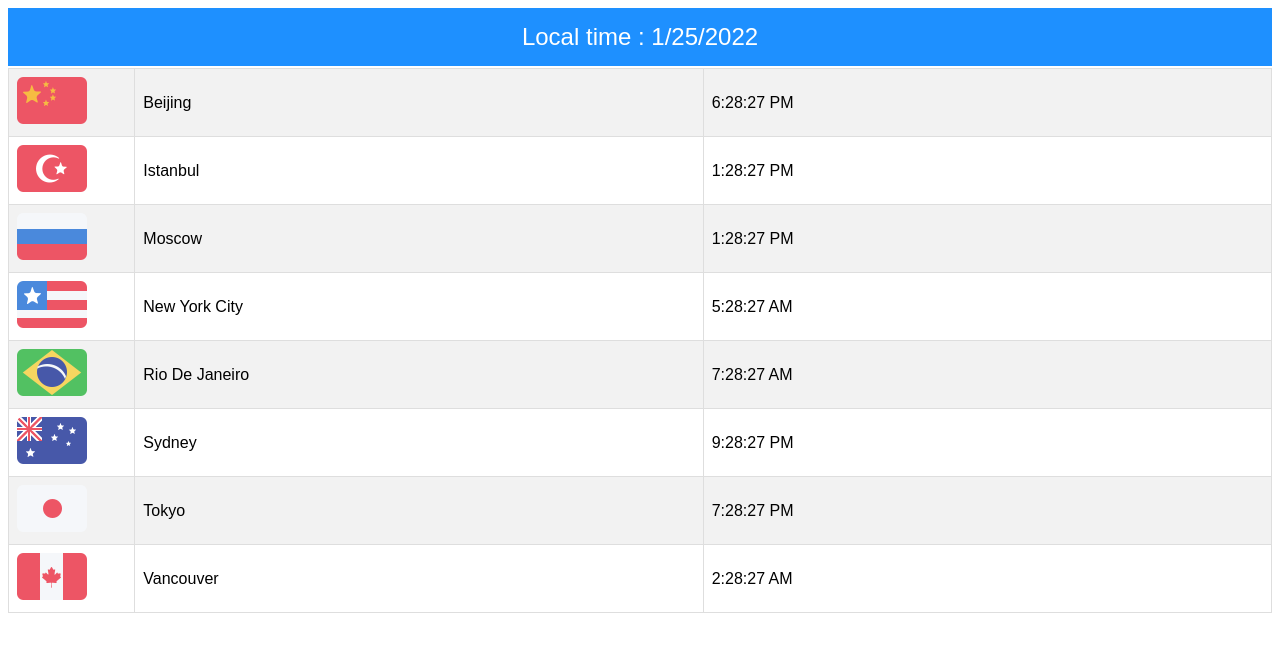
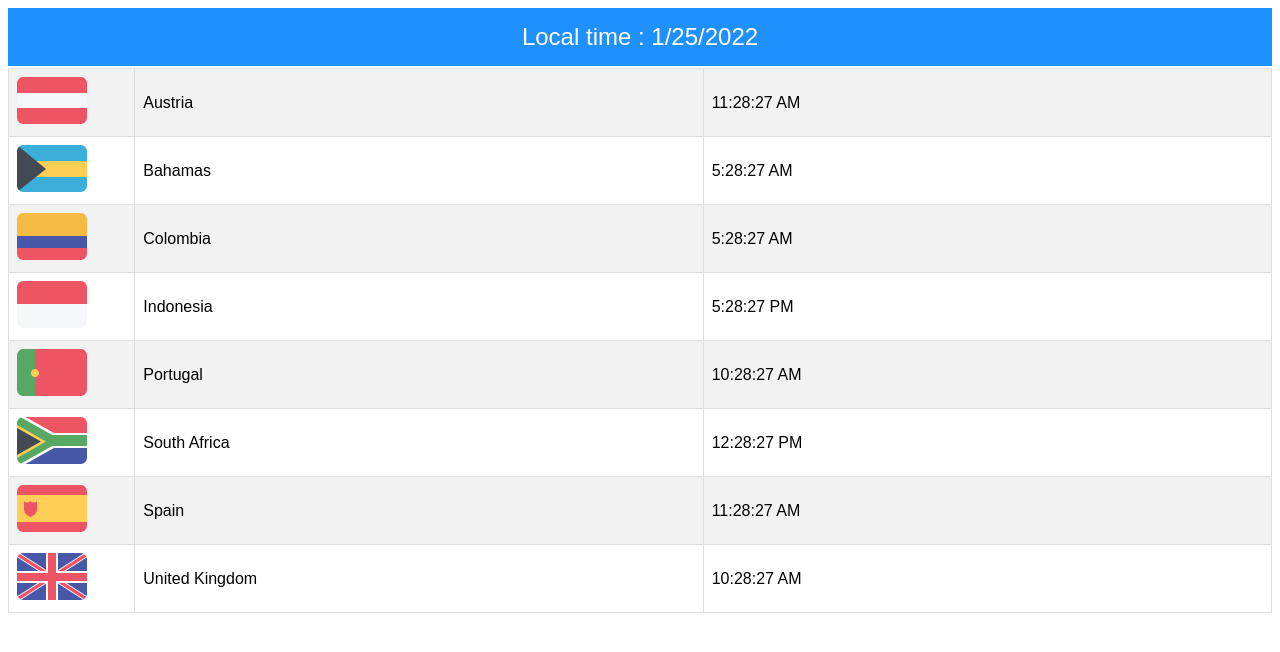
Before and after one commit to karaboselemela11-ITvarsity/Module-9-Assessment-2, a plain HTML site: page index.html in a window 1280 px wide. Drawn offline with Linux system fonts and the light colour scheme.

Commit message:
Update index.html

```diff
--- a/index.html
+++ b/index.html
@@ -14,14 +14,14 @@
 
                 var timer = setInterval(displayWorldTime,1000);
          var cities = [
-                {name: "Istanbul", utcOffset: 3, flag: "Turkey.png"},
-                {name: "New York City", utcOffset: -5, flag: "United-States-of-America.png"},
-                {name: "Tokyo", utcOffset: 9, flag: "Japan.png"},
-                {name: "Moscow", utcOffset: 3, flag: "Russia.png"},
-                {name: "Rio De Janeiro", utcOffset: -3, flag: "Brazil.png"},
-                {name: "Sydney", utcOffset: 11, flag: "Australia.png"},
-                {name: "Vancouver", utcOffset: -8, flag: "Canada.png"},
-                {name: "Beijing", utcOffset: 8, flag: "China.png"}
+                {name: "Spain", utcOffset: 1, flag: "Spain.png"},
+                {name: "United Kingdom", utcOffset: 0, flag: "United-Kingdom.png"},
+                {name: "South Africa", utcOffset: 2, flag: "South-Africa.png"},
+                {name: "Portugal", utcOffset: 0, flag: "Portugal.png"},
+                {name: "Indonesia", utcOffset: 7, flag: "Indonesia.png"},
+                {name: "Colombia", utcOffset: -5, flag: "Colombia.png"},
+                {name: "Austria", utcOffset: 1, flag: "Austria.png"},
+                {name: "Bahamas", utcOffset: -5, flag: "Bahamas.png"}
             ];
 
                 cities.sort(compare);
```
